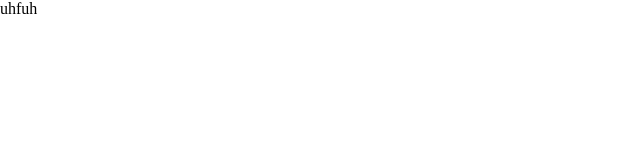
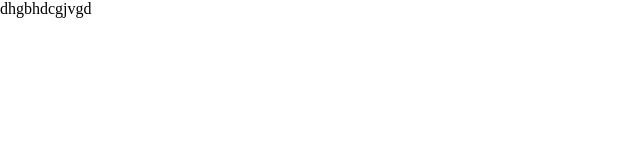
Before and after one commit to Rojabhargavi/elite40, a plain HTML site: page css/index.html in a window 1280 px wide. Shown: the full height of the page, 0-640 px from the left. Drawn offline with Linux system fonts and the light colour scheme.

Commit message:
initial commit

```diff
--- a/css/index.html
+++ b/css/index.html
@@ -7,6 +7,6 @@
     <title>Document</title>
 </head>
 <body>
-    <p>uhfuh</p>
+    <p>dhgbhdcgjvgd</p>
 </body>
 </html>
```
